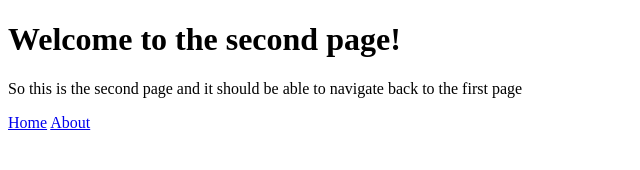
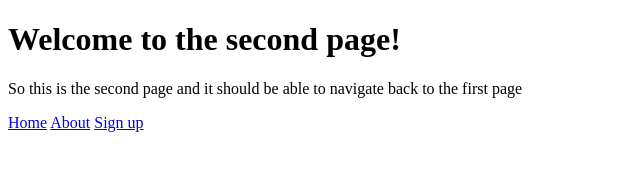
Before and after one commit to Felix091005/Website, a plain HTML site: page about.html in a window 1280 px wide. Shown: the full height of the page, 0-640 px from the left. Drawn offline with Linux system fonts and the light colour scheme.

Commit message:
Update about.html

```diff
--- a/about.html
+++ b/about.html
@@ -10,6 +10,8 @@
     <nav>
         <a href="index.html">Home</a>
         <a href="about.html">About</a>
+        <a href="PracticeForm.html">Sign up</a>
     </nav>
 </body>
+
 </html>
```
